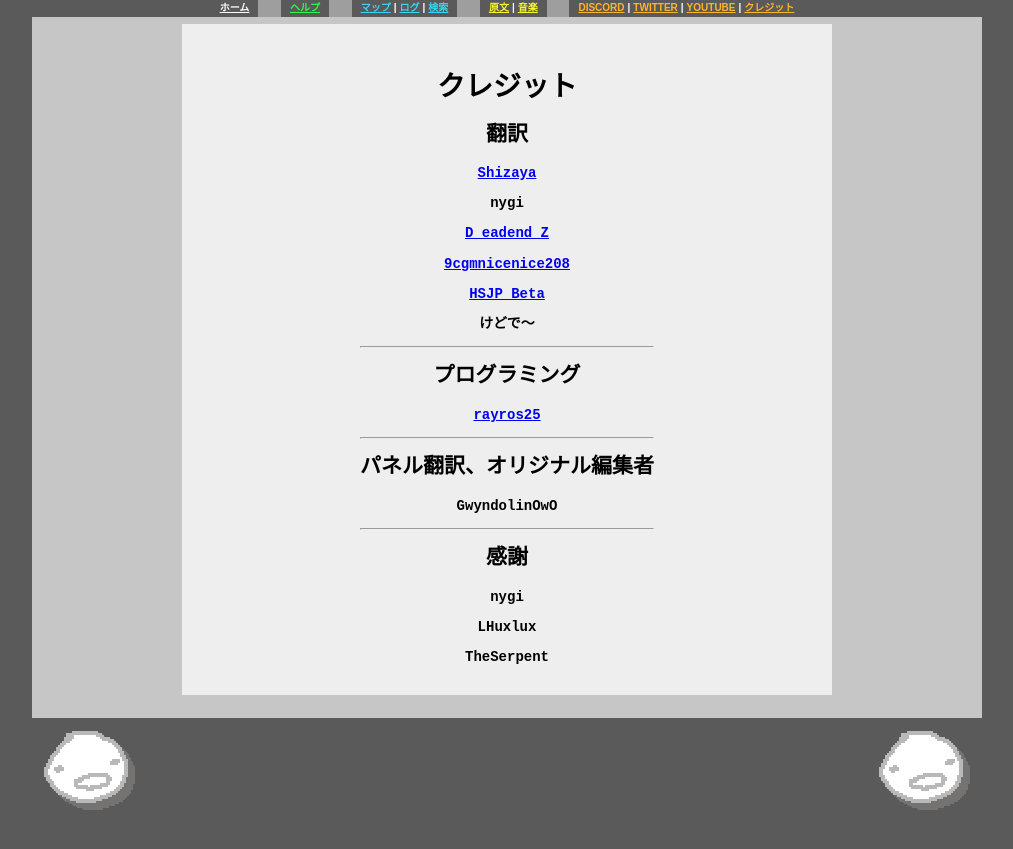
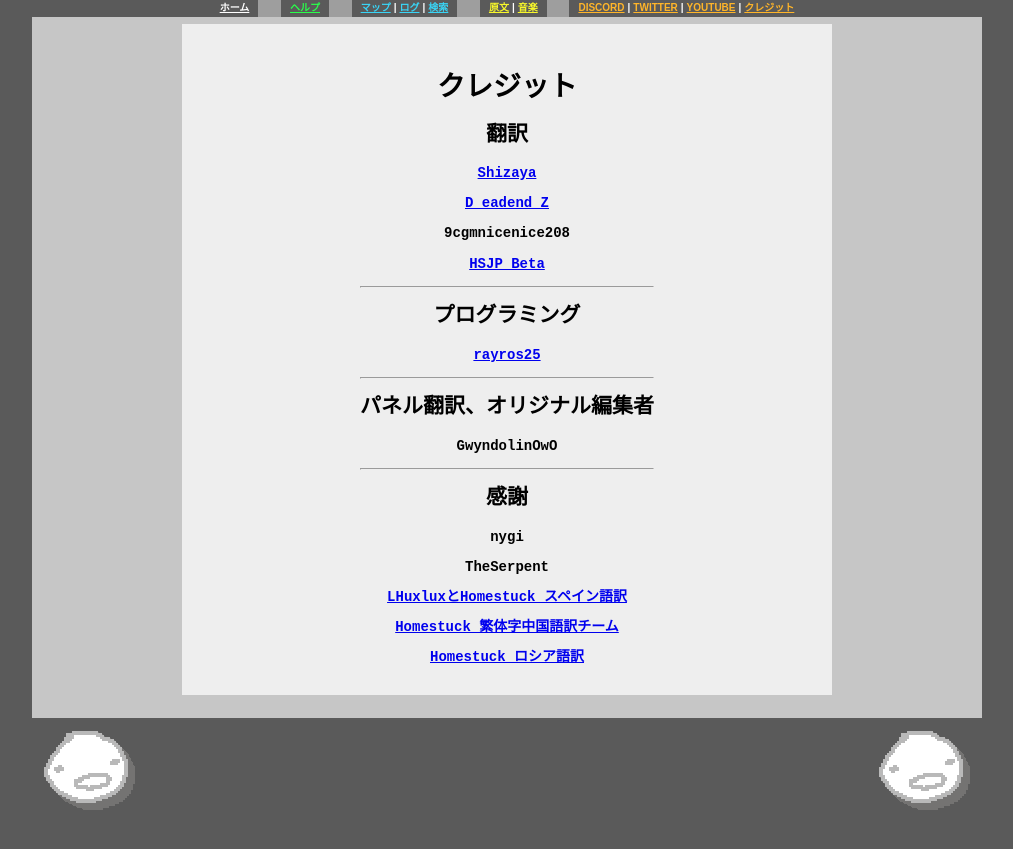
Before and after one commit to Nihonstuck/nihonstuck.github.io, a Jekyll site: the page built from credits.md, in a window 1280 px wide. Shown: the top 849 px of the page, without its empty margins (133-1146 px from the left). Built offline with Jekyll 4.4.1, drawn with Linux system fonts in a browser that asks for light colours; our own code applies the rules of GitHub Pages for plain Markdown files.

Commit message:
Update credits.md

```diff
--- a/credits.md
+++ b/credits.md
@@ -9,15 +9,11 @@ showBottomLinks: false
 ## 翻訳
 [Shizaya](https://x.com/shizayafanart)
 
-nygi
-
 [D_eadend_Z](https://privatter.net/u/D_eadend_Z)
 
-[9cgmnicenice208](https://privatter.net/u/9cgmnicenice208)
+9cgmnicenice208
 
 [HSJP Beta](https://mspfa.com/?s=41348&p=1)
-
-けどで～
 
 ---
 
@@ -34,6 +30,10 @@ GwyndolinOwO
 ## 感謝
 nygi
 
-LHuxlux
+TheSerpent
 
-TheSerpent
+[LHuxluxとHomestuck スペイン語訳](https://mspfa.com/?s=657&p=1)
+
+[Homestuck 繁体字中国語訳チーム](https://zhhomestuck.github.io/)
+
+[Homestuck ロシア語訳](https://www.mspaintadventures.ru/)
```
